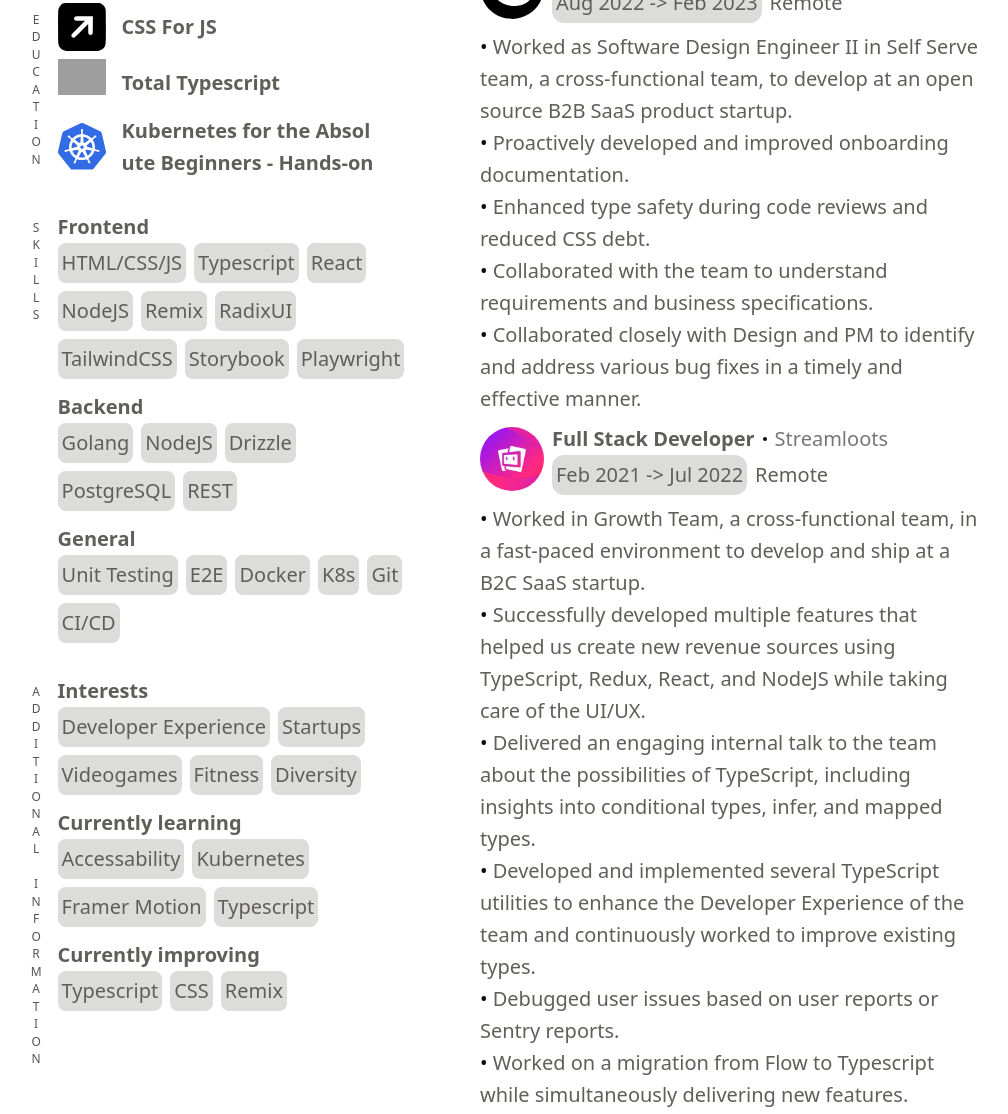
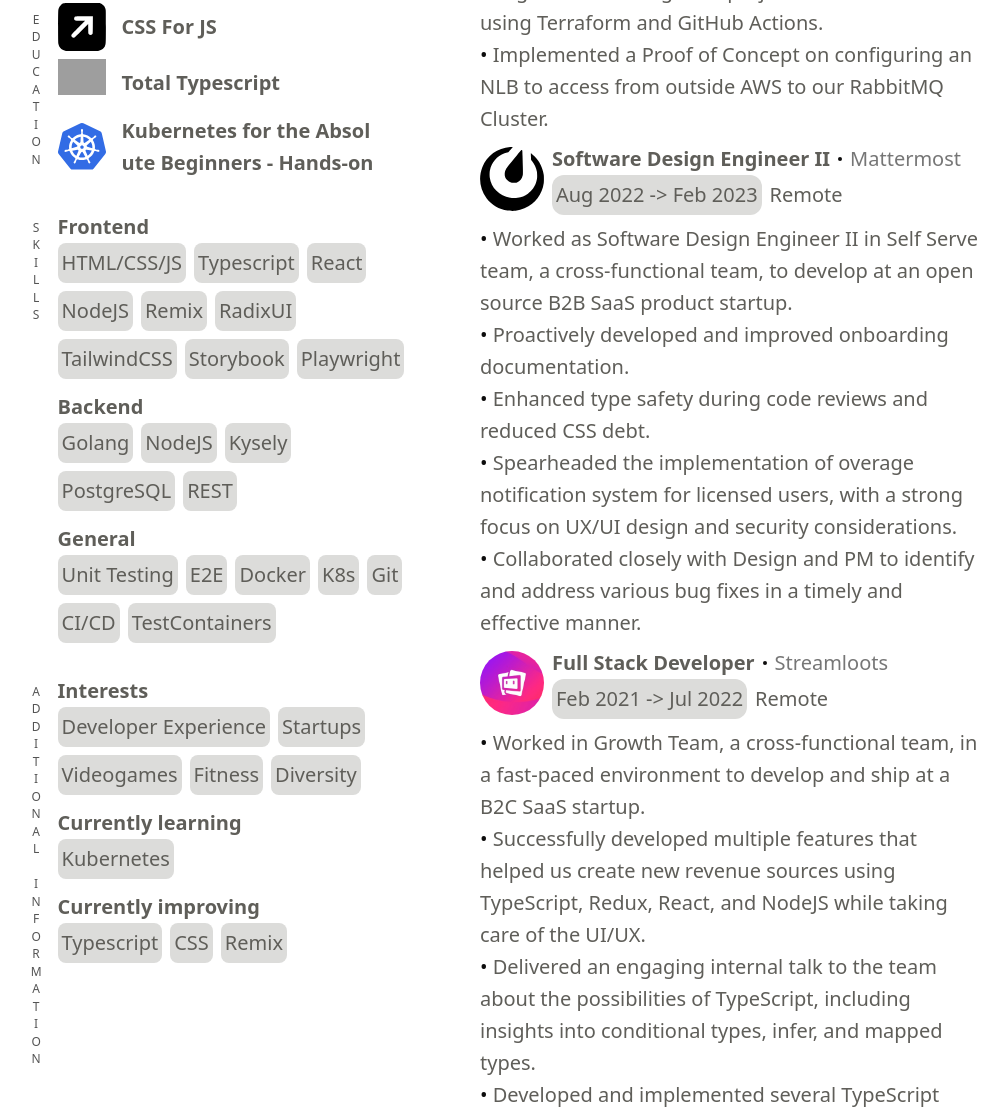
Before and after one commit to Afsoon/Personal-Website, an Astro site: page /resume in a window 1280 px wide. Shown: the part 625-1739 px from the top of the page, without its empty margins (132-1140 px from the left). Built offline with nearby package versions, Linux system fonts and the light colour scheme; Astro itself is replaced by a stand-in of ours; grey boxes are pictures that could not be loaded.

Commit message:
some text tweaks

```diff
--- a/src/components/AdditionalInformation.astro
+++ b/src/components/AdditionalInformation.astro
@@ -12,10 +12,7 @@
 ]
 
 const Learning = [
-	"Accessability",
 	"Kubernetes",
-  "Framer Motion",
-  "Typescript"
 ]
 
 const Improving = [
--- a/src/components/Skills.astro
+++ b/src/components/Skills.astro
@@ -17,7 +17,7 @@
 const BackendSkills = [
 	"Golang",
 	"NodeJS",
-	"Drizzle",
+	"Kysely",
 	"PostgreSQL",
 	"REST",
 ]
@@ -28,7 +28,8 @@
 	"Docker",
 	"K8s",
 	"Git",
-	"CI/CD"
+	"CI/CD",
+	"TestContainers"
 ]
 
 ---
--- a/src/components/WorkExperience.astro
+++ b/src/components/WorkExperience.astro
@@ -15,7 +15,9 @@
     "Write a guide style for testing pages or components in Remix.",
     "Started an initiative to write ADR to help new hires to understand our design choices.",
     "Implement a demo using NoCode to understand the business.",
+    "Setup a Playwirght environment where we were able to mock per test the request made by the Remix Backend.",
     "Migrate an existing Flink project to have CI/CD using Terraform and GitHub Actions.",
+    "Implemented a Proof of Concept on configuring an NLB to access from outside AWS to our RabbitMQ Cluster."
   ],
   icon: '<img class="circle" src="/alhona.jpg" alt="Streamloots company logo" />',
 };
@@ -31,7 +33,7 @@
     "Worked as Software Design Engineer II in Self Serve team, a cross-functional team, to develop at an open source B2B SaaS product startup.",
     "Proactively developed and improved onboarding documentation.",
     "Enhanced type safety during code reviews and reduced CSS debt.",
-    "Collaborated with the team to understand requirements and business specifications.",
+    "Spearheaded the implementation of overage notification system for licensed users, with a strong focus on UX/UI design and security considerations.",
     "Collaborated closely with Design and PM to identify and address various bug fixes in a timely and effective manner.",
   ],
   icon: `<svg xmlns="http://www.w3.org/2000/svg" version="1" viewBox="0 0 501 501">
@@ -99,8 +101,8 @@
 const indizen = {
   title: "Jr Developer",
   company: "Scalian",
-  startDate: "Nov 2016",
-  endDate: "Present",
+  startDate: "January 2016",
+  endDate: "Nov 2016",
   location: "Remote",
   websiteUrl: "https://www.scalian-spain.es/",
   summary: [],
```
